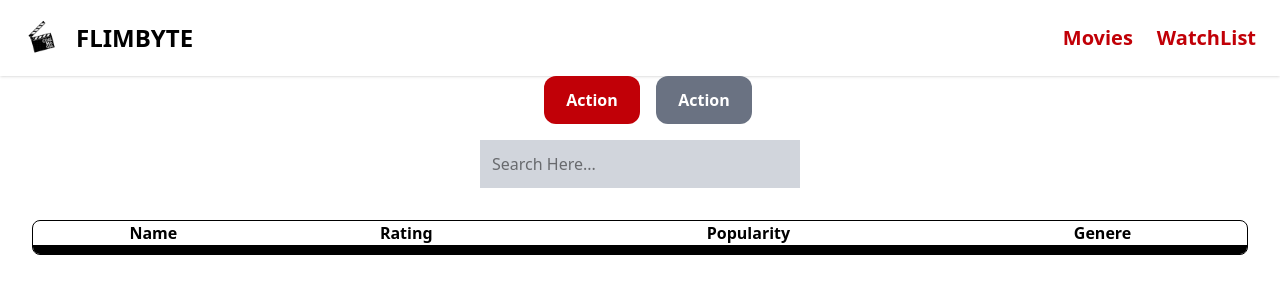
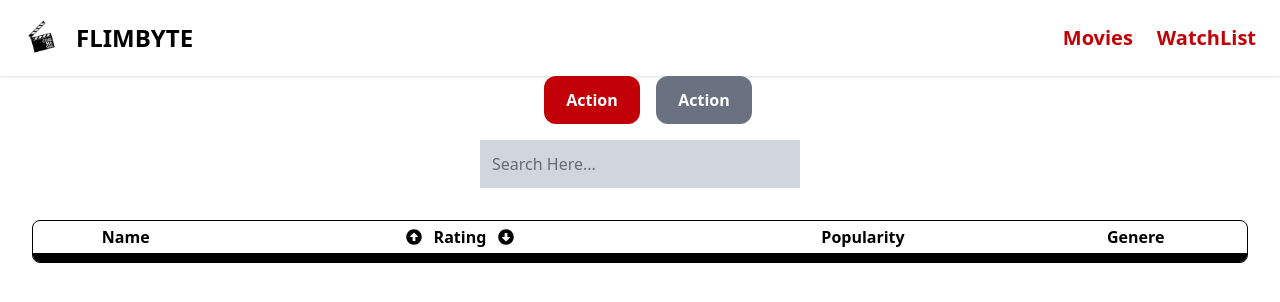
Before and after one commit to Ajinkya-03/FilmByte, a React (Vite) app: page /watchlist in a window 1280 px wide. Shown: the top 302 px of the page. Built offline with nearby package versions, Linux system fonts and the light colour scheme.

Commit message:
rating feature added

```diff
--- a/src/App.jsx
+++ b/src/App.jsx
@@ -7,34 +7,30 @@ import { BrowserRouter, Routes, Route } from 'react-router-dom';
 import { useState, useEffect } from 'react';
 
 function App() {
-  const [watchList, setWatchList] = useState([]);
+  const [watchList, setWatchList] = useState(()=>{
+    const saved = localStorage.getItem('watchList');
+    return saved ? JSON.parse(saved) : [];
+  });
+
+  useEffect(() => {
+    localStorage.setItem('watchList', JSON.stringify(watchList));
+  }, []);
 
  const toggleWatchList = (movieObj) => {
     setWatchList((prevList) => {
       const exists = prevList.some((movie) => movie.id === movieObj.id);
-      let updated;
 
       if (exists) {
-        updated = prevList.filter((movie) => movie.id !== movieObj.id);
+        const updated = prevList.filter((movie) => movie.id !== movieObj.id);
         console.log('❌ Removed:', movieObj.title || movieObj.name);
-
+        return updated;
       } else {
-        updated = [...prevList, movieObj];
+        const updated = [...prevList, movieObj];
         console.log('✅ Added:', movieObj.title || movieObj.name);
+        return updated
       }
-      localStorage.setItem('moviesApp', JSON.stringify(updated));
-      return updated;
     });
   };
-
-  useEffect(()=>{
-    let moviesFromLocalStorage = localStorage.getItem('moviesApp')
-
-    if(!moviesFromLocalStorage){
-      return
-    }
-    setWatchList(JSON.parse(moviesFromLocalStorage))
-  })
 
   return (
    <BrowserRouter>
@@ -50,7 +46,7 @@ function App() {
         </>
       }
     />
-    <Route path="/watchlist" element={<WatchList watchList={watchList}/>}
+    <Route path="/watchlist" element={<WatchList watchList={watchList} setWatchList={setWatchList} />}
     />
   </Routes>
 </BrowserRouter>
--- a/src/components/WatchList.jsx
+++ b/src/components/WatchList.jsx
@@ -1,7 +1,29 @@
-import React from 'react'
+import React, { useState } from 'react'
 import { AiFillDelete } from "react-icons/ai";
+import { FaArrowAltCircleDown } from "react-icons/fa";
+import { FaArrowAltCircleUp } from "react-icons/fa";
 
-function WatchList({watchList}) {
+function WatchList({watchList , setWatchList}) {
+
+  const [search , setSearch ] = useState('')
+
+  let handleSearch = (e)=>{
+      setSearch(e.target.value)
+  }
+
+  let sortIncreasing= ()=>{
+     let sortedIncreasing = watchList.sort((movieA , movieB)=>{
+        return movieA.vote_average - movieB.vote_average
+      })
+      setWatchList([...sortedIncreasing])
+  }
+  let sortDecreasing= ()=>{
+    let sortedDecreasing = watchList.sort((movieA , movieB)=>{
+        return movieB.vote_average - movieA.vote_average
+      })
+    watchList([...sortedDecreasing])
+  }
+
   return (
     <>
 
@@ -12,15 +34,24 @@ function WatchList({watchList}) {
 
 
     <div className='flex justify-center my-4 '>
-      <input className='h-[3rem] w-[20rem] bg-gray-300 p-3 border-none' type="text" placeholder='Search Here...'/>
+      <input onChange={handleSearch} value={search} className='h-[3rem] w-[20rem] bg-gray-300 p-3 border-none' type="text" placeholder='Search Here...'/>
     </div>
+
 
     <div className='rounded-lg overflow-hidden border border-black m-8'>
       <table className='w-full text-black text-center'>
         <thead className='border-b-9 '>
             <tr>
               <th>Name</th>
-              <th>Rating</th>
+
+
+              <th className='flex justify-center'>
+                <div onClick={sortIncreasing} className='p-2'><FaArrowAltCircleUp /></div>
+                <div className='p-1'>Rating</div>
+                <div onClick={sortDecreasing} className='p-2'><FaArrowAltCircleDown /></div>
+              </th>
+
+
               <th>Popularity</th>
               <th>Genere</th>
             </tr>
@@ -29,7 +60,9 @@ function WatchList({watchList}) {
 
         <tbody>
 
-          {watchList.map((movieObj)=>{
+          {watchList.filter((movieObj)=>{
+            return movieObj.title.toLowerCase().includes(search.toLowerCase())
+          }).map((movieObj)=>{
             return  <tr className='border '>
                 <td className='flex items-center py-4 px-6'>
                   <img className='h-[9rem] w-[9rem] ' src={`https://image.tmdb.org/t/p/original/${movieObj.poster_path}`}/>
```
